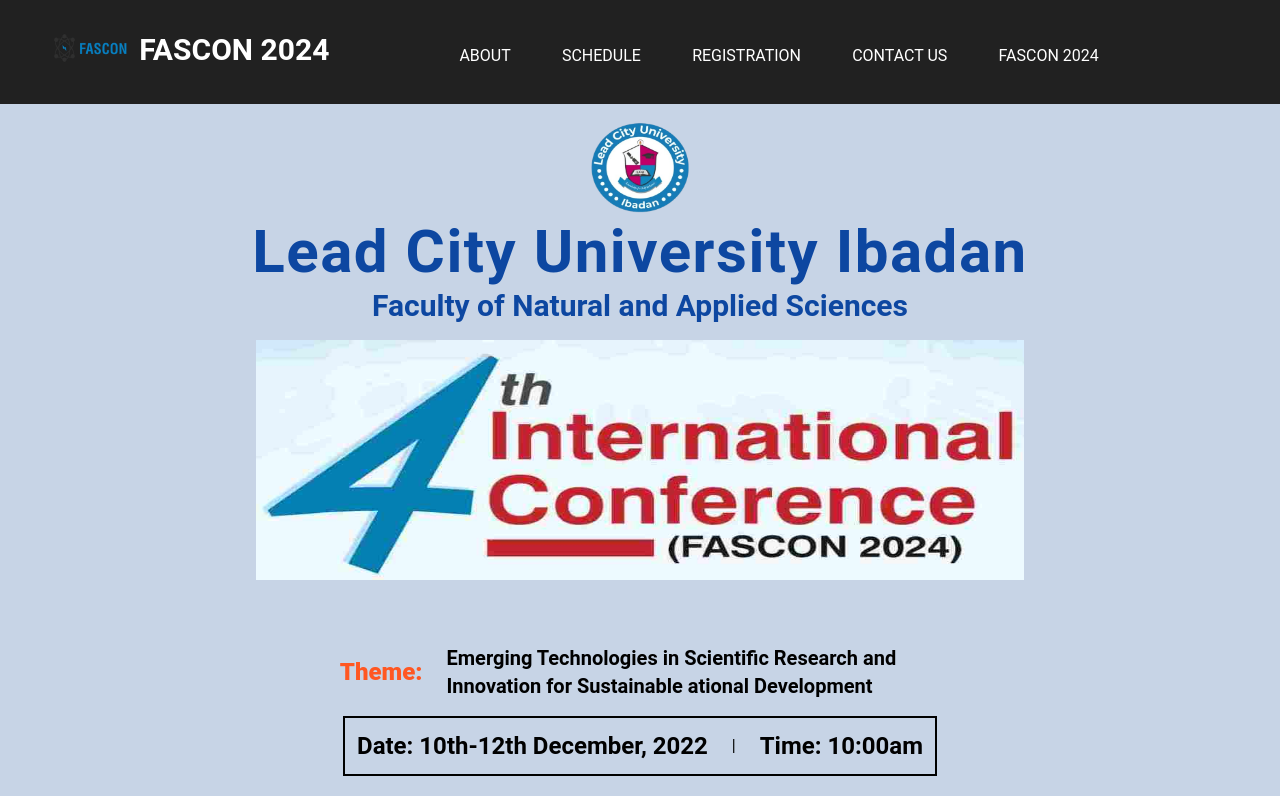
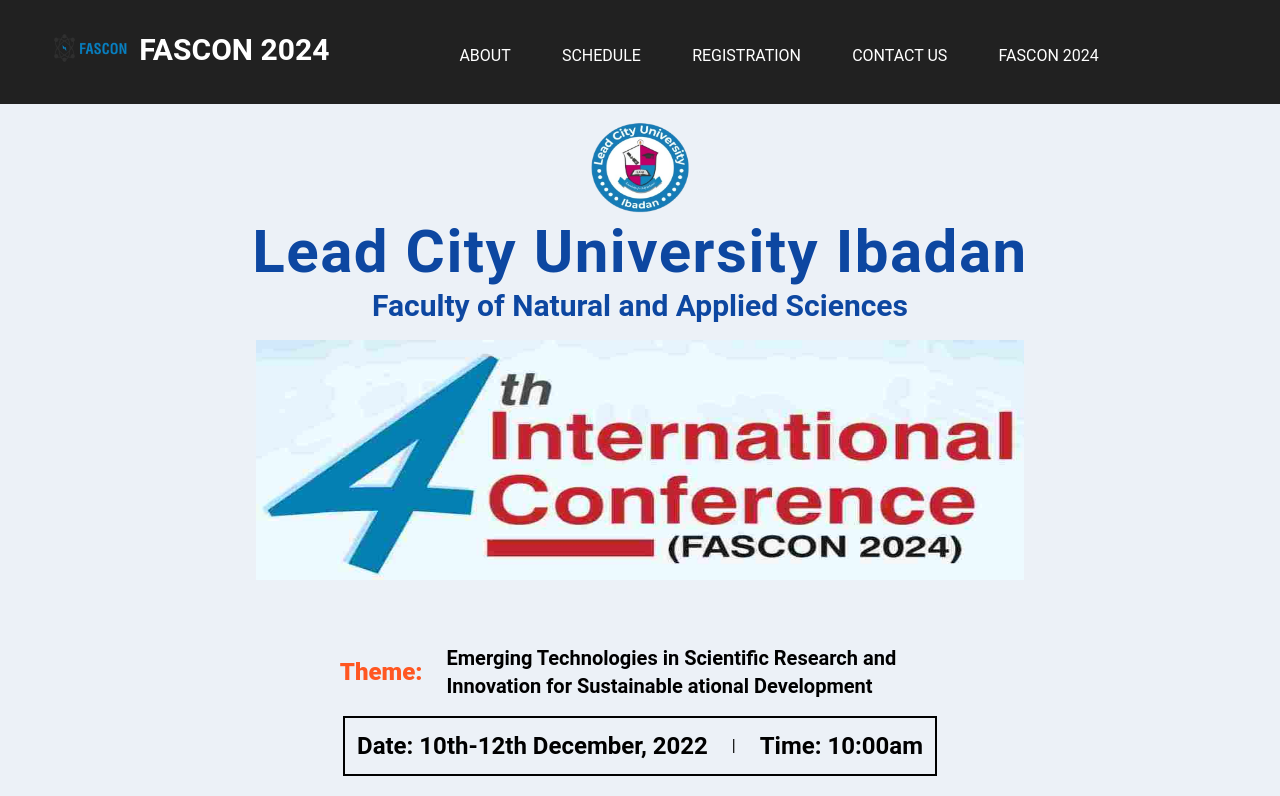
Before and after one commit to michael-ono/landing-page-fascon-2024, a React (Vite) app: page /about/program in a window 1280 px wide. Shown: the top 796 px of the page. Built offline with nearby package versions, Linux system fonts and the light colour scheme.

Commit message:
about-bg changed

```diff
--- a/src/components/About.jsx
+++ b/src/components/About.jsx
@@ -8,7 +8,7 @@
 
 export default function About() {
     return (
-        <div className='bg-[#c7d4e6]'>
+        <div className='bg-[#ecf1f7]'>
             <HomepageNavbar />
             <div className='flex flex-col mx-auto mt-4 pb-8 items-center justify-center gap-y-4'>
                 <img src={aboutLogo} className='w-28 h-24' alt="Image description"/>
```
